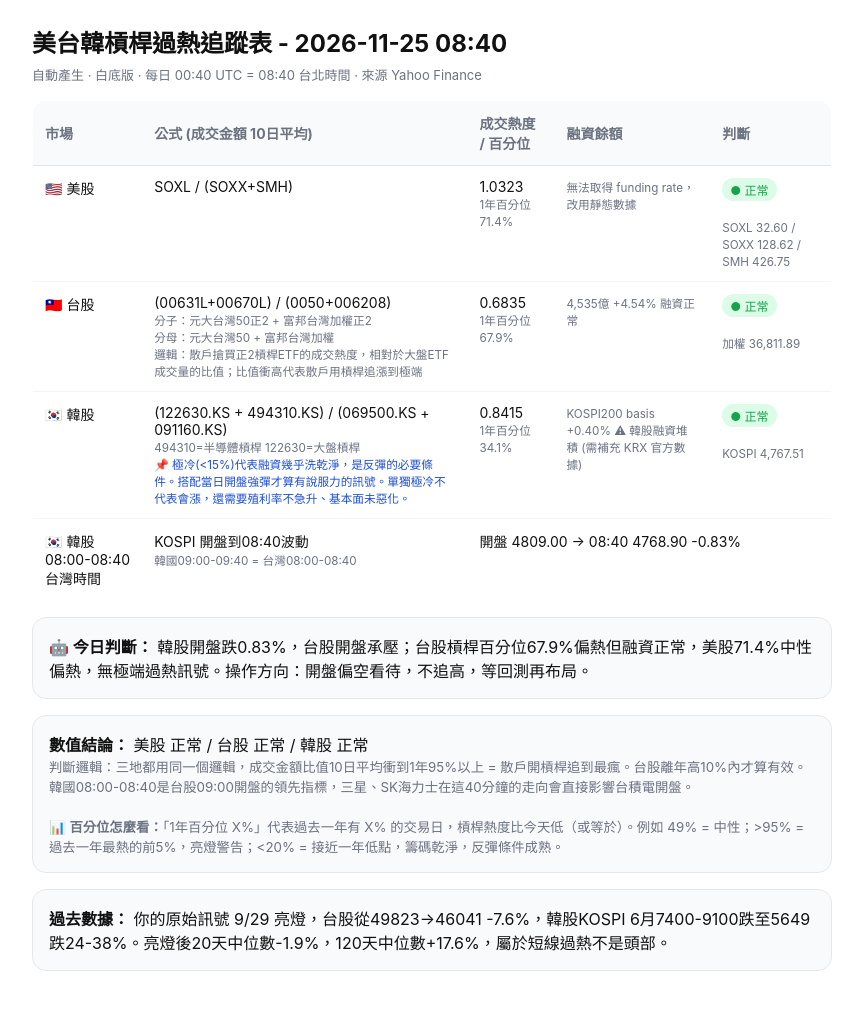
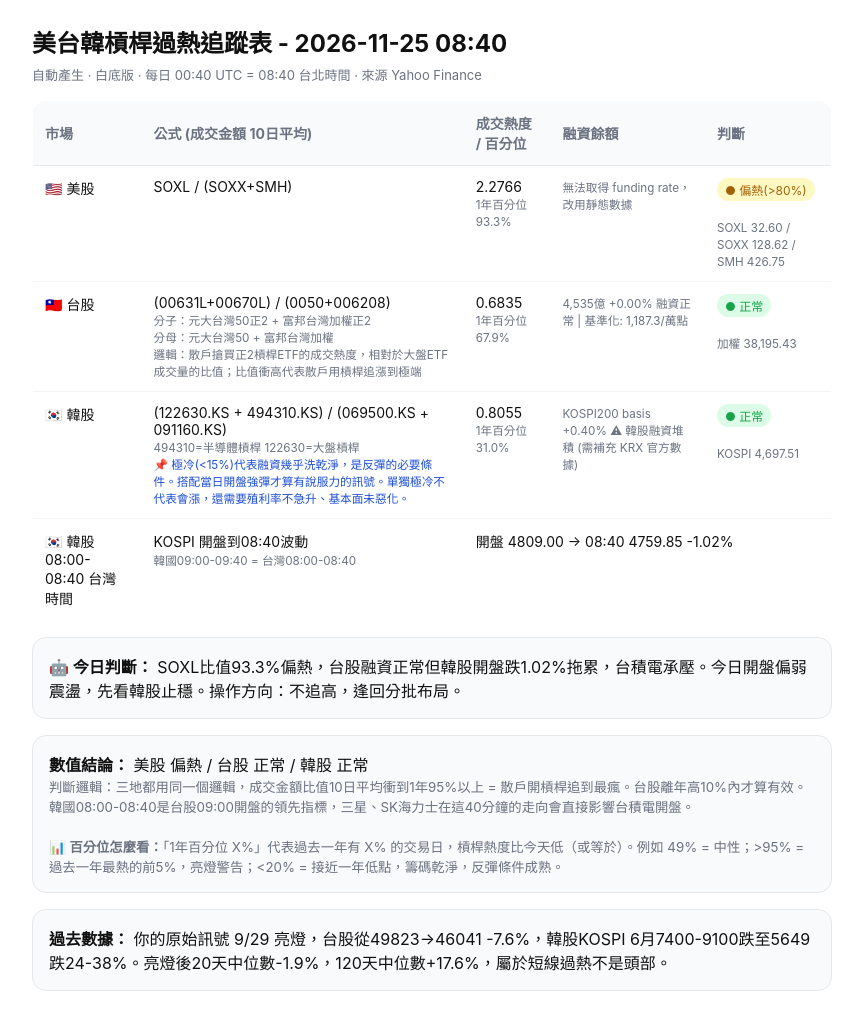
Before and after one commit to mylin102/mylin102.github.io, a plain HTML site: page leverage/archive/2026-11-25.html in a window 1280 px wide. Shown: the whole page, without its empty margins (208-1071 px from the left). Drawn offline with Linux system fonts and the light colour scheme.

Commit message:
leverage: auto update 2026-11-25 09:08 UTC

```diff
--- a/leverage/archive/2026-11-25.html
+++ b/leverage/archive/2026-11-25.html
@@ -14,18 +14,18 @@ th{background:#f9fafb;color:#6b7280;padding:12px;text-align:left;border-bottom:1
 
 <table>
 <tr><th>市場</th><th>公式 (成交金額 10日平均)</th><th>成交熱度 / 百分位</th><th>融資餘額</th><th>判斷</th></tr>
-<tr><td>🇺🇸 美股</td><td>SOXL / (SOXX+SMH)</td><td>1.0323<br><small>1年百分位 71.4%</small></td><td><small>無法取得 funding rate，改用靜態數據</small></td><td><span class="badge green">● 正常</span><br><br><small>SOXL 32.60 / SOXX 128.62 / SMH 426.75</small></td></tr>
-<tr><td>🇹🇼 台股</td><td>(00631L+00670L) / (0050+006208)<br><small>分子：元大台灣50正2 + 富邦台灣加權正2<br>分母：元大台灣50 + 富邦台灣加權<br>邏輯：散戶搶買正2槓桿ETF的成交熱度，相對於大盤ETF成交量的比值；比值衝高代表散戶用槓桿追漲到極端</small></td><td>0.6835<br><small>1年百分位 67.9%</small></td><td><small>4,535億 +4.54% 融資正常</small></td><td><span class="badge green">● 正常</span><br><br><small>加權 36,811.89</small></td></tr>
-<tr><td>🇰🇷 韓股</td><td>(122630.KS + 494310.KS) / (069500.KS + 091160.KS)<br><small>494310=半導體槓桿 122630=大盤槓桿</small><br><small style="color:#1d4ed8">📌 極冷(&lt;15%)代表融資幾乎洗乾淨，是反彈的必要條件。搭配當日開盤強彈才算有說服力的訊號。單獨極冷不代表會漲，還需要殖利率不急升、基本面未惡化。</small></td><td>0.8415<br><small>1年百分位 34.1%</small></td><td><small>KOSPI200 basis +0.40% ⚠ 韓股融資堆積 (需補充 KRX 官方數據)</small></td><td><span class="badge green">● 正常</span><br><br><small>KOSPI 4,767.51</small></td></tr>
-<tr><td>🇰🇷 韓股 08:00-08:40 台灣時間</td><td>KOSPI 開盤到08:40波動<br><small>韓國09:00-09:40 = 台灣08:00-08:40</small></td><td colspan="3">開盤 4809.00 → 08:40 4768.90 -0.83%</td></tr>
+<tr><td>🇺🇸 美股</td><td>SOXL / (SOXX+SMH)</td><td>2.2766<br><small>1年百分位 93.3%</small></td><td><small>無法取得 funding rate，改用靜態數據</small></td><td><span class="badge yellow">● 偏熱(>80%)</span><br><br><small>SOXL 32.60 / SOXX 128.62 / SMH 426.75</small></td></tr>
+<tr><td>🇹🇼 台股</td><td>(00631L+00670L) / (0050+006208)<br><small>分子：元大台灣50正2 + 富邦台灣加權正2<br>分母：元大台灣50 + 富邦台灣加權<br>邏輯：散戶搶買正2槓桿ETF的成交熱度，相對於大盤ETF成交量的比值；比值衝高代表散戶用槓桿追漲到極端</small></td><td>0.6835<br><small>1年百分位 67.9%</small></td><td><small>4,535億 +0.00% 融資正常 | 基準化: 1,187.3/萬點</small></td><td><span class="badge green">● 正常</span><br><br><small>加權 38,195.43</small></td></tr>
+<tr><td>🇰🇷 韓股</td><td>(122630.KS + 494310.KS) / (069500.KS + 091160.KS)<br><small>494310=半導體槓桿 122630=大盤槓桿</small><br><small style="color:#1d4ed8">📌 極冷(&lt;15%)代表融資幾乎洗乾淨，是反彈的必要條件。搭配當日開盤強彈才算有說服力的訊號。單獨極冷不代表會漲，還需要殖利率不急升、基本面未惡化。</small></td><td>0.8055<br><small>1年百分位 31.0%</small></td><td><small>KOSPI200 basis +0.40% ⚠ 韓股融資堆積 (需補充 KRX 官方數據)</small></td><td><span class="badge green">● 正常</span><br><br><small>KOSPI 4,697.51</small></td></tr>
+<tr><td>🇰🇷 韓股 08:00-08:40 台灣時間</td><td>KOSPI 開盤到08:40波動<br><small>韓國09:00-09:40 = 台灣08:00-08:40</small></td><td colspan="3">開盤 4809.00 → 08:40 4759.85 -1.02%</td></tr>
 </table>
 
 <div class="card">
-<b>🤖 今日判斷：</b> 韓股開盤跌0.83%，台股開盤承壓；台股槓桿百分位67.9%偏熱但融資正常，美股71.4%中性偏熱，無極端過熱訊號。操作方向：開盤偏空看待，不追高，等回測再布局。
+<b>🤖 今日判斷：</b> SOXL比值93.3%偏熱，台股融資正常但韓股開盤跌1.02%拖累，台積電承壓。今日開盤偏弱震盪，先看韓股止穩。操作方向：不追高，逢回分批布局。
 </div>
 
 <div class="card">
-<b>數值結論：</b> 美股 正常 / 台股 正常 / 韓股 正常<br>
+<b>數值結論：</b> 美股 偏熱 / 台股 正常 / 韓股 正常<br>
 <small>判斷邏輯：三地都用同一個邏輯，成交金額比值10日平均衝到1年95%以上 = 散戶開槓桿追到最瘋。台股離年高10%內才算有效。韓國08:00-08:40是台股09:00開盤的領先指標，三星、SK海力士在這40分鐘的走向會直接影響台積電開盤。</small><br><br>
 <small>📊 <b>百分位怎麼看：</b>「1年百分位 X%」代表過去一年有 X% 的交易日，槓桿熱度比今天低（或等於）。例如 49% = 中性；>95% = 過去一年最熱的前5%，亮燈警告；&lt;20% = 接近一年低點，籌碼乾淨，反彈條件成熟。</small>
 </div>
```
Also changed, not shown: leverage/index.html (+6 -6 lines), leverage/margin_history.json (+7 -0 lines).
